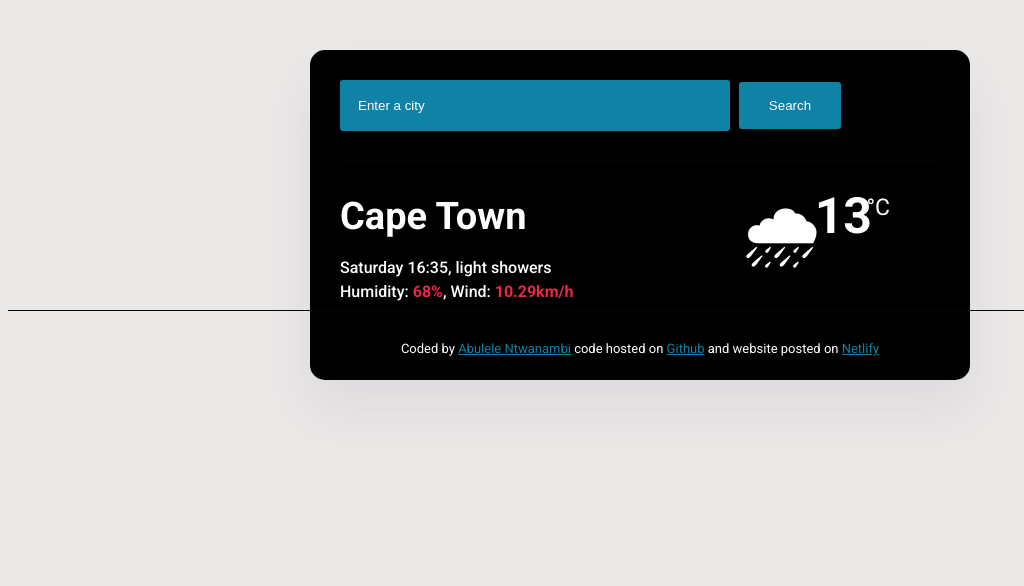
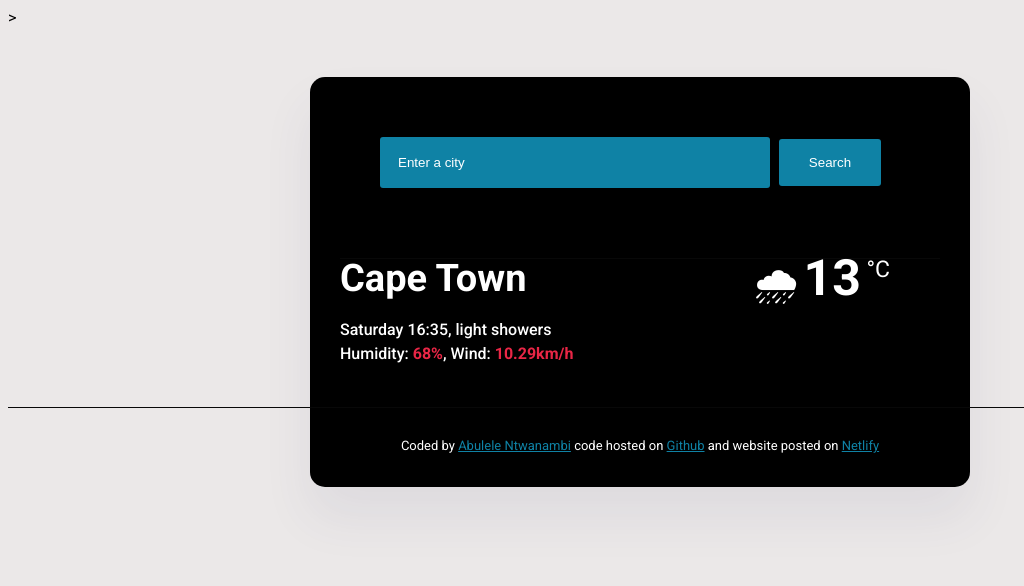
Before and after one commit to Abulele75/Weather-application, a plain HTML site: page index.html in a window 1280 px wide. Shown: the whole page, without its empty margins (0-1024 px from the left). Drawn offline with Linux system fonts and the light colour scheme; a web font is replaced by a local one.

Commit message:
Added a Javascript file to the html

```diff
--- a/index.html
+++ b/index.html
@@ -4,17 +4,20 @@
     <meta charset="UTF-8">
     <meta name="viewport" content="width=device-width, initial-scale=1.0">
     <link rel="stylesheet" href="style.css" >
+     >
+
     <link rel="preconnect" href="https://fonts.googleapis.com">
 <link rel="preconnect" href="https://fonts.gstatic.com" crossorigin>
 <link href="https://fonts.googleapis.com/css2?family=Playfair+Display:ital,wght@0,400..900;1,400.
 .900&family=Roboto:ital,wght@0,100;0,300;0,400;0,500;0,700;0,900;1,100;1,300;1,400;1,500;1,700;1,
 900&display=swap" rel="stylesheet">
+
     <title>Document</title>
 </head>
 <body>
     <div class="application">
     <header>
-    <form class="search-form">
+    <form class="search-form" id="search-form">
         <input type="Search"  placeholder="Enter a city"
            class="input-form" required/>
         <input type="submit" value="Search" class="submit-form"/>
@@ -32,11 +35,10 @@
             Humidity: <strong>68%</strong>, Wind: <strong>10.29km/h </strong>
            </p>
             </div>
-            <span class="icon">
-            🌧</span>
-           <span class="temperature">13</span>
+            <div class="icon"> 🌧</div>
+           <div class="temperature">13</div>
 
-            <span class="degrees">°C </span>
+            <div class="degrees">°C </div>
             </div>
             </div>
          </main>
@@ -46,5 +48,6 @@
         <a href="https://github.com/Abulele75/Weather-application">Github</a> and website posted on <a href="https://meteo-new-app.netlify.app/">Netlify</a>
     </footer>
     </div>
+<script src="index.js"> </script>
 </body>
 </html>
--- /dev/null
+++ b/index.js
@@ -0,0 +1,2 @@
+let searchForm = document.querySelector("#search-form");
+console.log(searchForm);
--- a/style.css
+++ b/style.css
@@ -13,6 +13,7 @@ body {
     rgb(65, 58, 109, 0.08);
 
 
+
 }
 .content {
     color: white;
@@ -20,6 +21,10 @@ body {
 header {
     border-bottom: 1px solid   rgb(8, 8, 8);
     padding : 0 0 30px 0;
+    position:relative;
+    bottom : 10px;
+
+
 }
 .input-form {
     background-color: rgb(15, 130, 165);
@@ -28,6 +33,7 @@ border-radius: 3px;
     width: 65%;
     padding : 18px;
     color: white;
+    margin : 40px;
 }
 input::placeholder {
     color: white;
@@ -38,20 +44,26 @@ input::placeholder {
     color : white;
     border: none;
    width : 17%;
-    margin-left: 5px;
+    margin-left: -35px;
     border-radius: 3px;
 
 }
 footer {
 
-    padding : 30px 0 0 0;
+    padding: 30px 0 0 0 ;
     text-align: center;
     font-size: 13px;
     color: white;
-    position : relative ;
-   bottom: 120px;
-   border-top: 1px solid   rgb(8, 8, 8);
-   margin : 0;
+    position: relative;
+    bottom : 130px;
+    border-top: 1px solid   rgb(8, 8, 8);
+
+
+
+
+
+
+
 }
 a {
     color : rgb(15, 130, 165);
@@ -59,11 +71,14 @@ a {
 .app-content {
     display:flex;
     justify-content: space-between;
+    position : relative;
+    bottom : 45px;
+
 }
 main { padding : 30px 0;
 }
 .city{
-    margin : 0px;
+    margin: 0px;
     font-size: 38px;
     line-height: 48px;
     color: white;
@@ -80,6 +95,7 @@ main { padding : 30px 0;
     font-size:  16px;
     line-height : 24px;
     font-weight: 500;
+
 }
 .content strong {
     color : rgb(233, 38, 70)
@@ -104,8 +120,8 @@ main { padding : 30px 0;
     display: flex;
     position: relative;
     left : 100px;
-    bottom : 15px;
+    bottom : 2px;
     color : white;
-    font-size: 70px;
+    font-size: 40px;
 
 }
```
